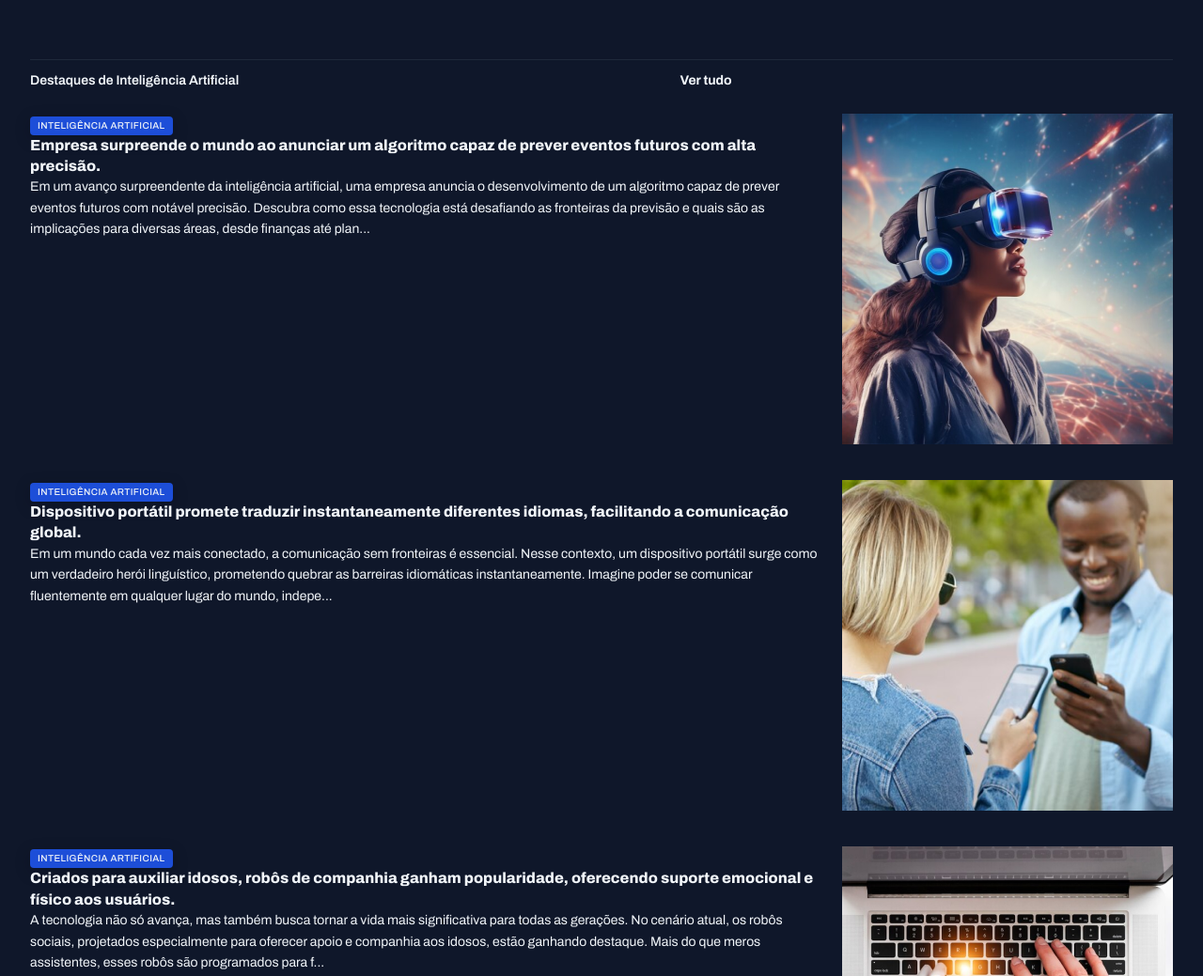
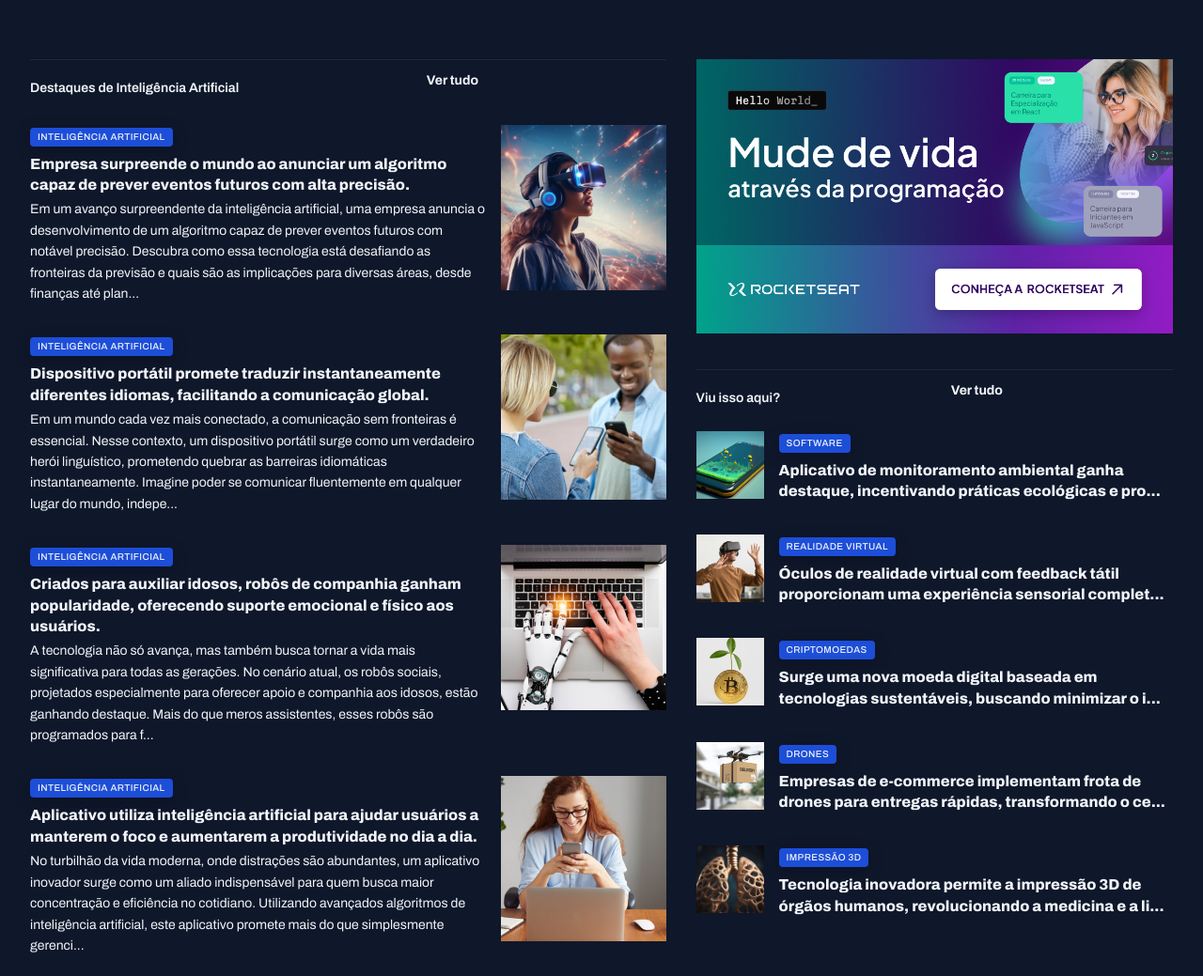
Before and after one commit to Megelado/projeto-portal-de-noticias, a plain HTML site: page index.html in a window 1280 px wide. Shown: the part 1000-2039 px from the top of the page at 94% size. Drawn offline with Linux system fonts and the light colour scheme.

Commit message:
estilizando os ultimos cards

```diff
--- a/index.html
+++ b/index.html
@@ -11,7 +11,7 @@
   <link href="https://fonts.googleapis.com/css2?family=Archivo:ital,wght@0,100..900;1,100..900&family=Poppins:wght@400;700&display=swap" rel="stylesheet">
 </head>
 <body>
-  <header>
+  <header class="container">
     <nav id="primary" class="grid grid-flow-col">
       <div >
         <img src="assets/icons/List.svg" alt="Ícone de lista">
@@ -163,7 +163,7 @@
         </article>
       </div>
     </section>
-
+    <aside>
       <div id="ads">
         <img src="assets/Ads.png" alt="Anúncio de curso da rocketseat">
       </div>
@@ -192,7 +192,7 @@
             </div>
             <div>
               <span class="content-tag">Realidade Virtual</span>
-            <h3 class="text-xl">Aplicativo de monitoramento ambiental ganha destaque, incentivando práticas ecológicas e pro...</h3>
+              <h3 class="text-xl">Óculos de realidade virtual com feedback tátil proporcionam uma experiência sensorial complet...</h3>
             </div>
 
           </article>
@@ -202,7 +202,7 @@
             </div>
             <div>
               <span class="content-tag">Criptomoedas</span>
-            <h3 class="text-xl">Óculos de realidade virtual com feedback tátil proporcionam uma experiência sensorial complet...</h3>
+              <h3 class="text-xl">Surge uma nova moeda digital baseada em tecnologias sustentáveis, buscando minimizar o i...</h3>
             </div>
 
           </article>
@@ -227,7 +227,9 @@
 
           </article>
         </div>
+
       </section>
+    </aside>
   </main>
 </body>
 </html>
--- a/styles/global.css
+++ b/styles/global.css
@@ -50,8 +50,14 @@ img {
 }
 
 main {
-  margin-top: 40px;
-  gap: 80px;
+  margin-block: 40px;
+  row-gap: 80px;
+  column-gap: 32px;
+
+  grid-template-columns: 2fr 1.5fr;
+
+  grid-template-areas:
+  "featured featured" "weekly weekly" "ai aside";
 }
 
 .content-tag {
--- a/styles/sections.css
+++ b/styles/sections.css
@@ -21,6 +21,7 @@ section header {
 }
 
 #featured {
+  grid-area: featured;
   img {
     height: 100%;
     object-fit: cover;
@@ -60,7 +61,7 @@ section header {
 }
 
 #weekly {
-
+  grid-area: weekly;
   &>div {
     grid-template-columns: repeat(4, 292px);
   }
@@ -82,3 +83,33 @@ section header {
     }
   }
 }
+
+#ai {
+  grid-area: ai;
+  img {
+    width: 176px;
+    aspect-ratio: 1/1;
+    object-fit: cover;
+  }
+
+  h3 {
+    padding-block: 8px 4px;
+  }
+}
+
+aside {
+  grid-area: aside;
+}
+
+#more {
+  margin-top: 32px;
+  h3 {
+    margin-top: 8px;
+  }
+
+  img {
+    width: 72px;
+    aspect-ratio: 1/1;
+    object-fit: cover;
+  }
+}
```
Lines whose indentation alone changed are shown as unchanged.
